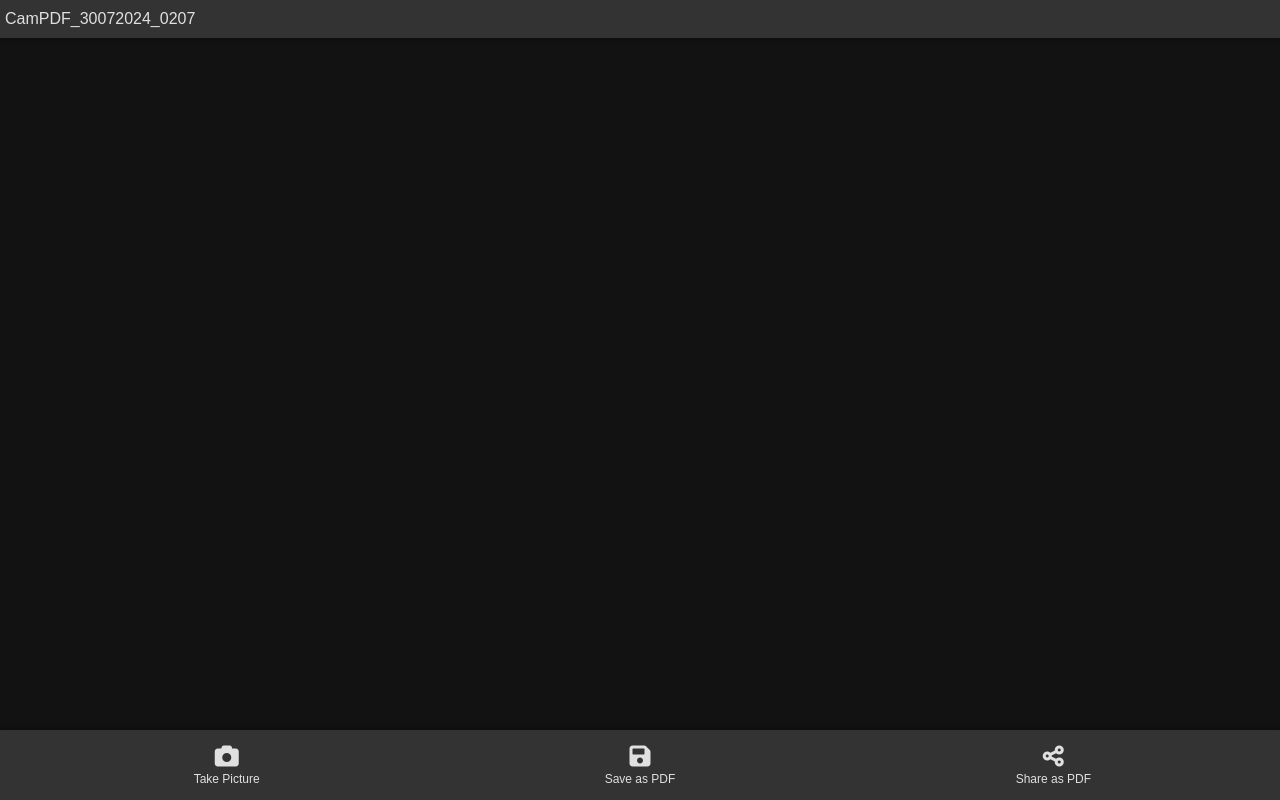
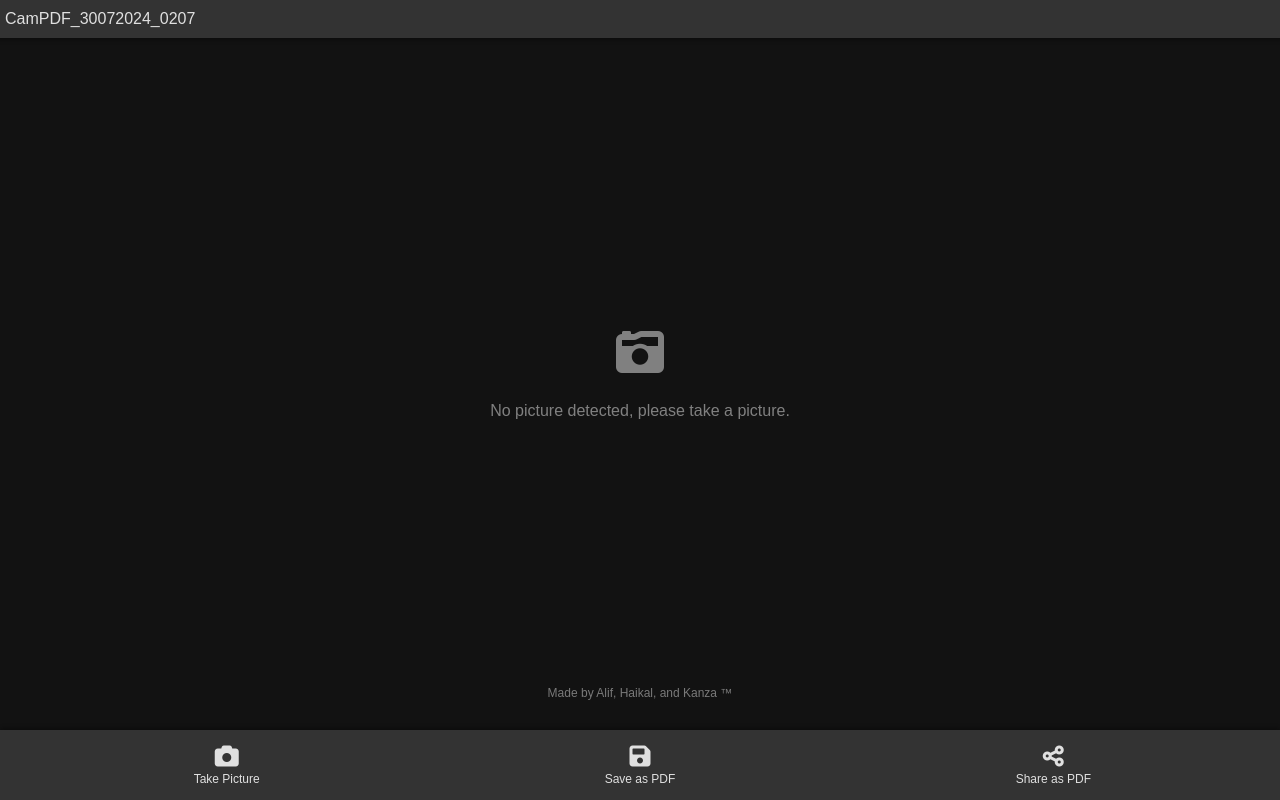
Before and after one commit to FrxHaikalPlg/CS-T1, a React (Create React App) app: page / in a window 1280 px wide. Built offline with nearby package versions, Linux system fonts and the light colour scheme.

Commit message:
update trademark

```diff
--- a/src/App.css
+++ b/src/App.css
@@ -51,7 +51,7 @@ html, body {
   display: flex;
   flex-direction: column;
   align-items: center;
-  padding-bottom: 70px; /* Tambahkan padding bawah yang setara dengan tinggi footer */
+  padding-bottom: 100px; /* Tambahkan padding bawah yang setara dengan tinggi footer */
 }
 
 /* Styles for camera and input elements */
@@ -176,3 +176,26 @@ html, body {
 .delete-photo-btn:hover {
   background-color: #555555;
 }
+
+.no-photos-message {
+  color: grey;
+  font-size: 16px;
+  margin: 20px;
+  text-align: center;
+  margin-top: 250px;
+}
+
+.no-photos-message i {
+  margin-bottom: 10px; /* Space between icon and text */
+}
+
+.trademark {
+  color: #e0e0e0;
+  font-size: 12px;
+  text-align: center;
+  margin-top: 30px;
+  position: fixed;
+  width: 100%;
+  bottom: 100px; /* Adjust this value based on the height of your footer */
+  opacity: 0.5;
+}
--- a/src/App.js
+++ b/src/App.js
@@ -29,7 +29,7 @@ function App() {
             files: [file],
           });
         } catch (error) {
-          console.error('Error sharing:', error);
+          alert('Error sharing: ' + error.message);
         }
       } else {
         alert('Web Share API is not supported in this browser.');
@@ -76,19 +76,39 @@ function App() {
     setFileName(getCurrentDateTime());
   }, []);
 
+  useEffect(() => {
+    const handleBeforeUnload = (event) => {
+      if (photos.length > 0) {
+        const message = "If you refresh, your photos will disappear.";
+        event.returnValue = message; // Standard for most browsers
+        return message; // For some older browsers
+      }
+    };
+
+    window.addEventListener('beforeunload', handleBeforeUnload);
+
+    return () => {
+      window.removeEventListener('beforeunload', handleBeforeUnload);
+    };
+  }, [photos]);
+
   return (
     <div className="app-container">
-      {/* Input untuk nama file PDF */}
       <input
         type="text"
         value={fileName}
         onChange={(e) => setFileName(e.target.value)}
         className="filename-input"
         style={{ paddingLeft: '30px' }}
-        placeholder={getCurrentDateTime()} // Placeholder dengan format yang diinginkan
+        placeholder={getCurrentDateTime()}
       />
-      {/* Komponen Kamera */}
       <Camera onCapture={handleCapture} />
+      {photos.length === 0 ? (
+        <div className="no-photos-message">
+          <i className="fa fa-camera-retro fa-3x" style={{ color: 'grey' }}></i>
+          <p>No picture detected, please take a picture.</p>
+        </div>
+      ) : (
         <div className="photos-container">
           {photos.map((photo, index) => (
             <div key={index} className="photo-item">
@@ -102,16 +122,17 @@ function App() {
             </div>
           ))}
         </div>
+      )}
+      <div className="trademark">
+        Made by Alif, Haikal, and Kanza ™
+      </div>
       <div className="footer-container">
-        {/* Tombol untuk mengambil gambar */}
         <button className="footer-button" onClick={() => document.getElementById('cameraInput').click()}>
           <i className="fa fa-camera"></i> Take Picture
         </button>
-        {/* Tombol untuk menyimpan sebagai PDF */}
         <button className="footer-button" onClick={handleDownload}>
           <i className="fa fa-save"></i> Save as PDF
         </button>
-        {/* Tombol untuk berbagi sebagai PDF */}
         <button className="footer-button" onClick={handleShare}>
           <i className="fa fa-share-alt"></i> Share as PDF
         </button>
```
Lines whose indentation alone changed are shown as unchanged.
